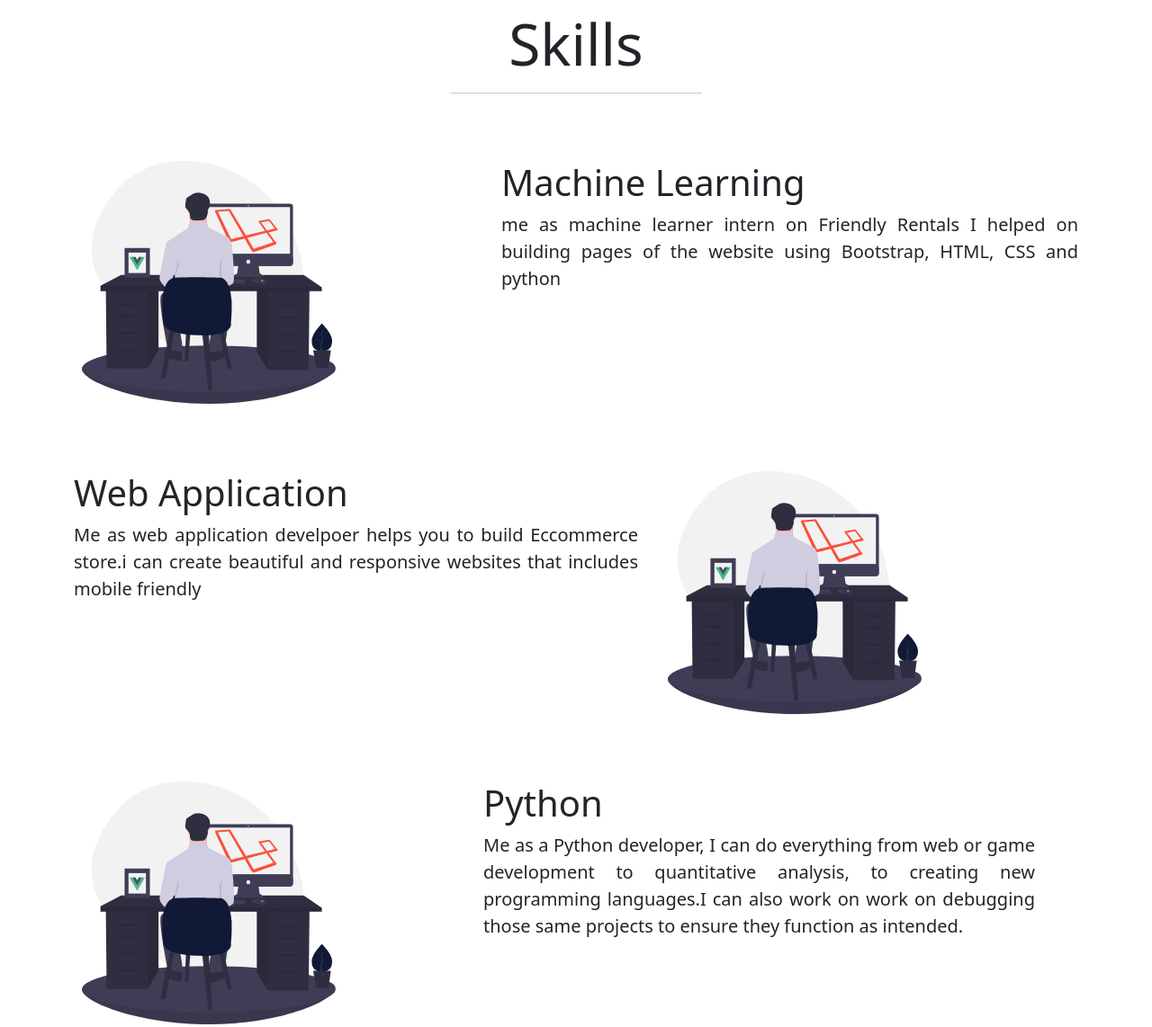
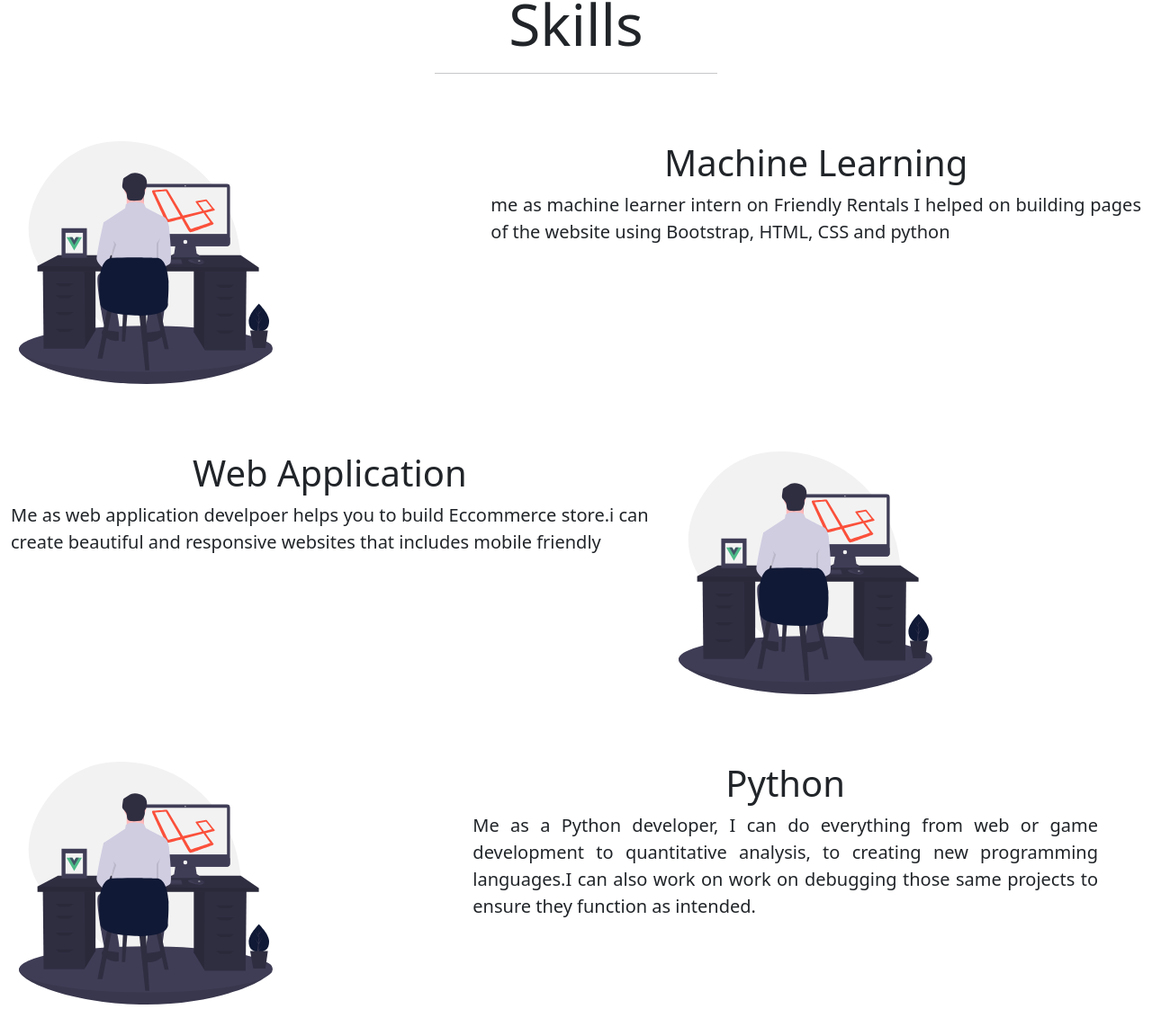
Before and after one commit to chetanh123/chetan1.github.io, a plain HTML site: page index.html in a window 1280 px wide. Shown: the part 1353-2495 px from the top of the page at 90% size. Drawn offline with nearby package versions, Linux system fonts and the light colour scheme.

Commit message:
Update index.html

```diff
--- a/index.html
+++ b/index.html
@@ -12,7 +12,7 @@
 
 </head>
 <body>
-  <div class="container">
+  <div class="container-fluid">
     <nav class="navbar navbar-expand-lg navbar-light sticky-top" style="background-color: #9AD4D6;border:1px solid #2D2D34;border-radius:25px;">
       <div class="container">
           <a class="navbar-brand display-6" href="#">Chetan </a>
@@ -61,7 +61,7 @@
         <div class="projectstyling" id="project">
           <h1 class="display text-center mt-3">Projects</h1>
           <hr class="w-25 mx-auto" >
-          <div class="row g-sm-2" style="margin-left:20px;">
+          <div class="row g-sm-2" style="margin-left:12px;">
           <div class="col-sm-4 col-12">
             <div class="card" style="width: 18rem;">
               <img src="1.jpg" class="card-img-top img-fluid img-thumbnail" alt="...">
@@ -142,14 +142,14 @@
         </div>
         <div class="col-sm-7 col-12">
 
-          <h1>Machine Learning</h1>
+          <h1 class="text-center">Machine Learning</h1>
           <p class="lead" style="text-align:justify;">me as machine learner intern on Friendly Rentals I helped on building pages of the website using Bootstrap, HTML, CSS and python</p>
 </div><br><br>
 
 <div class="row p1">
   <div class="col-sm-7 col-12">
 
-    <h1>Web Application</h1>
+    <h1 class="text-center">Web Application</h1>
     <p class="lead" style="text-align:justify;">Me as web application develpoer helps you to build Eccommerce store.i can create beautiful and responsive websites that includes mobile friendly</p>
 </div>
   <div class="col-sm-5 col-12">
@@ -162,7 +162,7 @@
   </div>
   <div class="col-sm-7 col-12">
 
-    <h1>Python</h1>
+    <h1 class="text-center">Python</h1>
     <p class="lead" style="text-align:justify;">Me as a Python developer, I can do everything from web or game development to quantitative analysis, to creating new programming languages.I can also work on work on debugging those same projects to ensure they function as intended.</p>
 </div>
 
```
